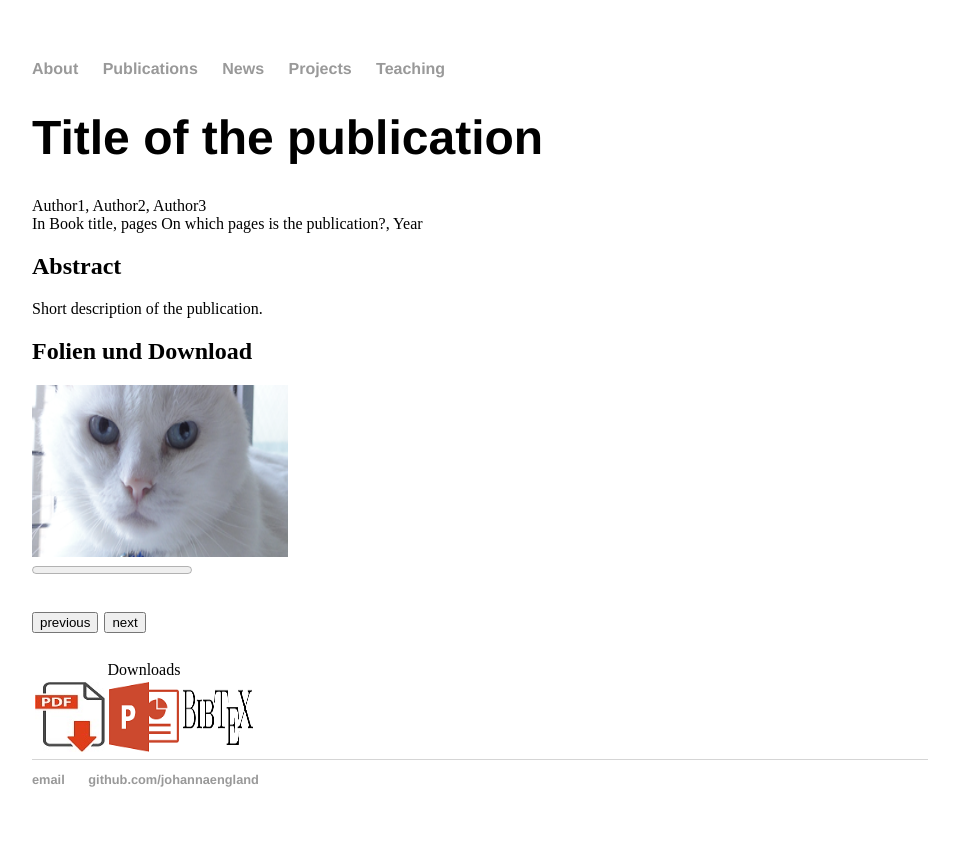
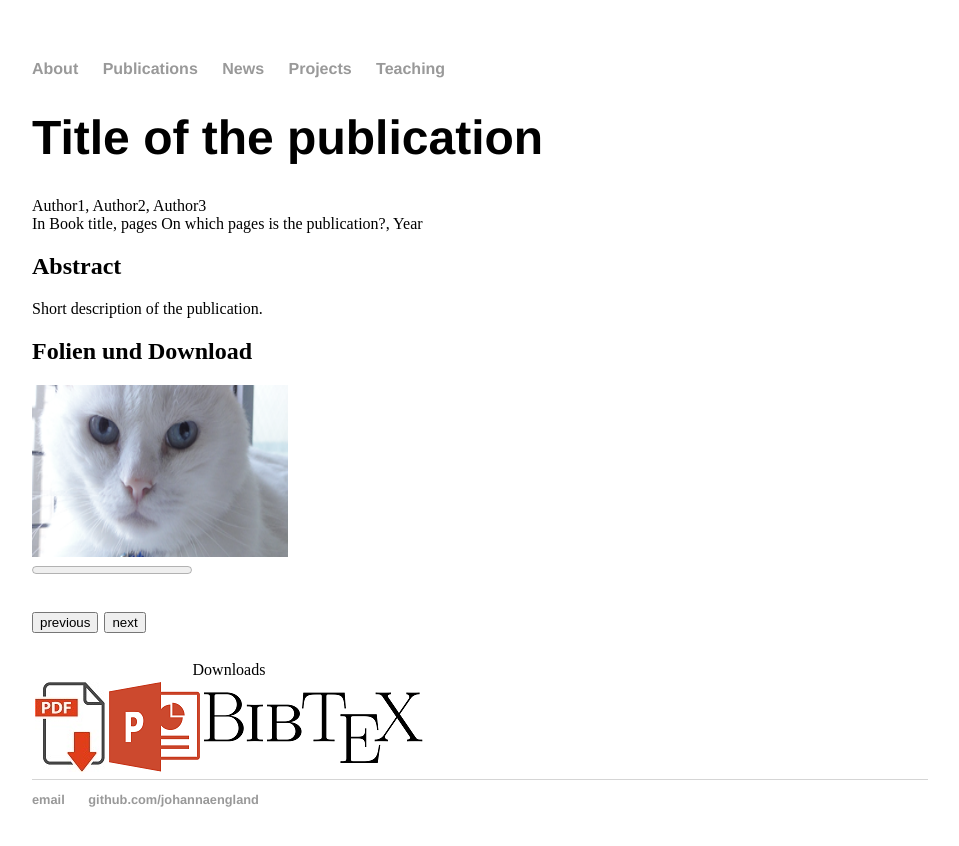
Before and after one commit to johannaengland/johannaengland.github.io, a Jekyll site: the page built from _publications/year-example-publication.md, in a window 1280 px wide. Shown: the top 846 px of the page, without its empty margins (160-1119 px from the left). Built offline with Jekyll 4.4.1, drawn with Linux system fonts in a browser that asks for light colours.

Commit message:
Update year-example-publication.md

```diff
--- a/_publications/year-example-publication.md
+++ b/_publications/year-example-publication.md
@@ -48,8 +48,8 @@ function slideshow(direction) {
 <!-- to be added: pdf download, slides (ppt), bibtech //-->
 <table>
     <caption>Downloads</caption>
-    <td><a href=""><img id="pdfIcon" src="icons/pdf.jpg" width="70" height="70"></a></td>
-    <td><a href=""><img id="pptIcon" src="icons/ppt.jpg" width="70" height="70"></a></td>
-    <td><a href=""><img id="bibtexIcon" src="icons/bibtex.jpg" width="70" height="70"></a></td>
+    <td><a href=""><img id="pdfIcon" src="icons/pdf.jpg"></a></td>
+    <td><a href=""><img id="pptIcon" src="icons/ppt.jpg"></a></td>
+    <td><a href=""><img id="bibtexIcon" src="icons/bibtex.jpg"></a></td>
 </table>
 </body>
```
